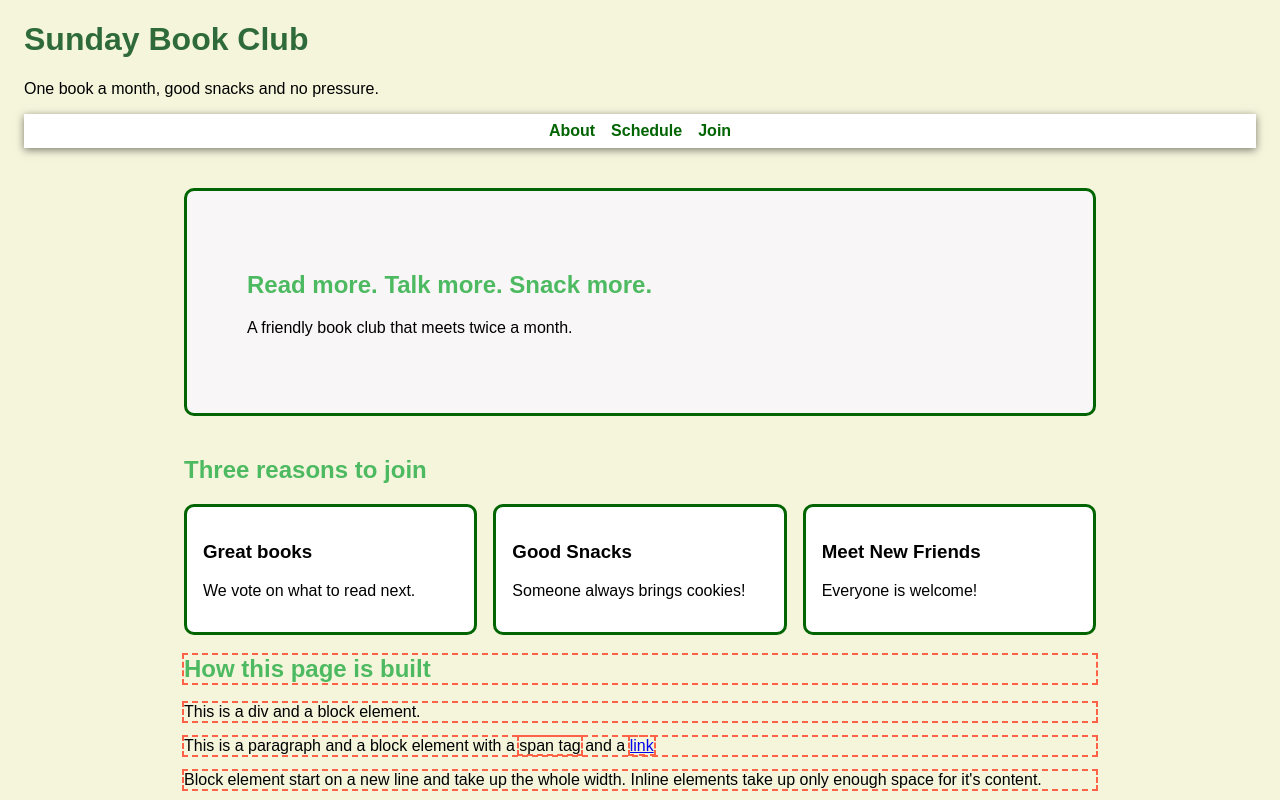
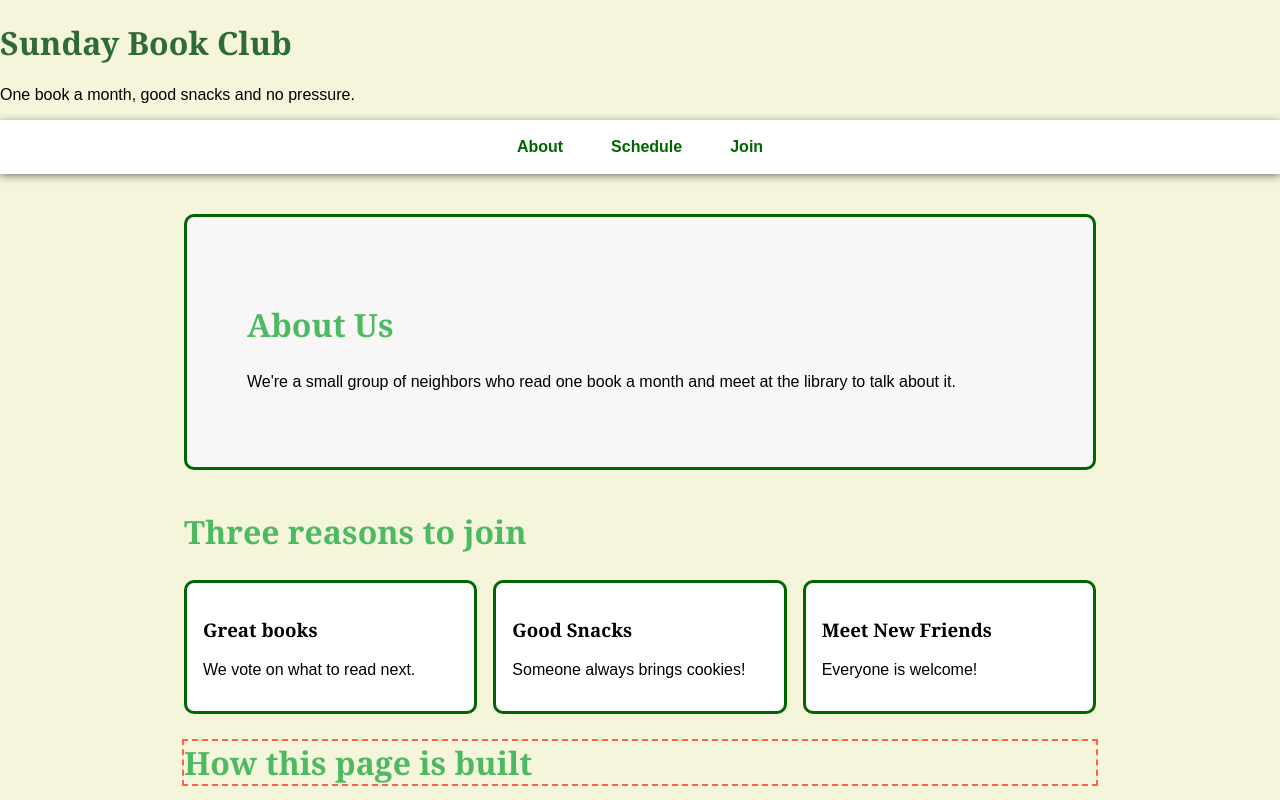
Before and after one commit to JenniferT9462/signup-page, a plain HTML site: page index.html in a window 1280 px wide. Shown: the top 800 px of the page. Drawn offline with Linux system fonts and the light colour scheme.

Commit message:
Updated navbar

```diff
--- a/index.html
+++ b/index.html
@@ -32,12 +32,13 @@
     <!-- Day 1: <main> holds the main content of the page. <section> tags split it
          into parts. -->
     <main>
+
       <!-- Section 1 -->
       <!-- id="about" lets the "About" nav link jump here.
            class="box" gives it the box style from style.css. -->
       <section id="about" class="box">
-        <h2>Read more. Talk more. Snack more.</h2>
-        <p>A friendly book club that meets twice a month.</p>
+        <h2>About Us</h2>
+        <p>We're a small group of neighbors who read one book a month and meet at the library to talk about it.</p>
       </section>
 
       <!-- Day 3: Flexbox card row -->
--- a/style.css
+++ b/style.css
@@ -15,7 +15,7 @@ html {
 body {
   font-family: Arial, sans-serif;
   /* 0 space on the top and bottom, 24px on the left and right */
-  margin: 0 24px;
+  margin: 0;
 
   background-color: beige;
 }
@@ -33,6 +33,13 @@ h1 {
 
 h2 {
   color: #4dba61;
+  font-size: 2rem;
+}
+
+h1,
+h2,
+h3 {
+  font-family: Georgia, serif;
 }
 
 .box {
@@ -49,7 +56,6 @@ h2 {
 label {
   display: block;
   font-weight: bold;
-
 }
 
 /* A comma lets us style several kinds of elements at once.
@@ -60,10 +66,12 @@ textarea {
   /* Stretch to fill the space available... */
   width: 100%;
   /* ...with a little room inside so the text isn't squished */
-  padding: 8px;
+  padding: 10px;
   /* ...but never wider than 30rem (about 480px), so they stay a nice size
      on big screens */
   max-width: 30rem;
+  border-radius: 8px;
+  border: 1px solid rgb(214, 206, 206);
 }
 
 /* Styles for every button on the page */
@@ -75,6 +83,7 @@ button {
   color: white;
   /* Removes the browser's default border */
   border: none;
+  border-radius: 8px;
 }
 
 /* :focus is a "pseudo-class". It applies only while the user is typing in
@@ -130,23 +139,27 @@ form {
 
 /* Nav styles */
 nav {
+  position: sticky;
   display: flex;
+  top: 0;
   gap: 16px;
   justify-content: center;
   background-color: white;
-  padding: 8px 16px;
+  padding: 10px 24px;
   box-shadow: 0 2px 8px rgba(0, 0, 0, 0.5);
 }
 
 nav a {
+  display: flex;
+  align-items: center;
   text-decoration: none;
   color: darkgreen;
   font-weight: bold;
+  padding: 8px 16px;
+  border-radius: 999px;
 }
 
 nav a:hover {
   background-color: darkgreen;
   color: white;
-  padding: 4px;
-  border-radius: 6px;
 }
```
